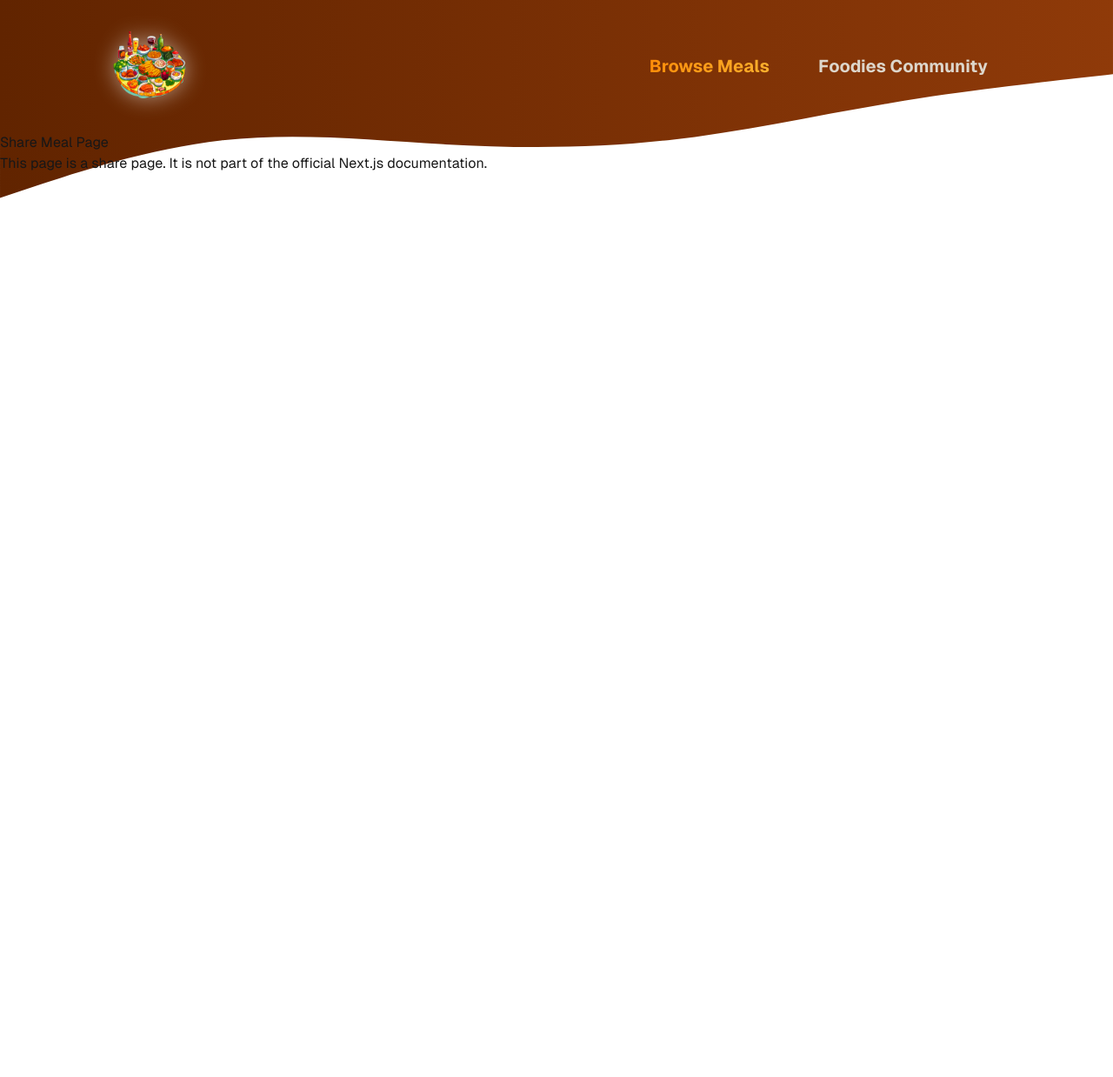
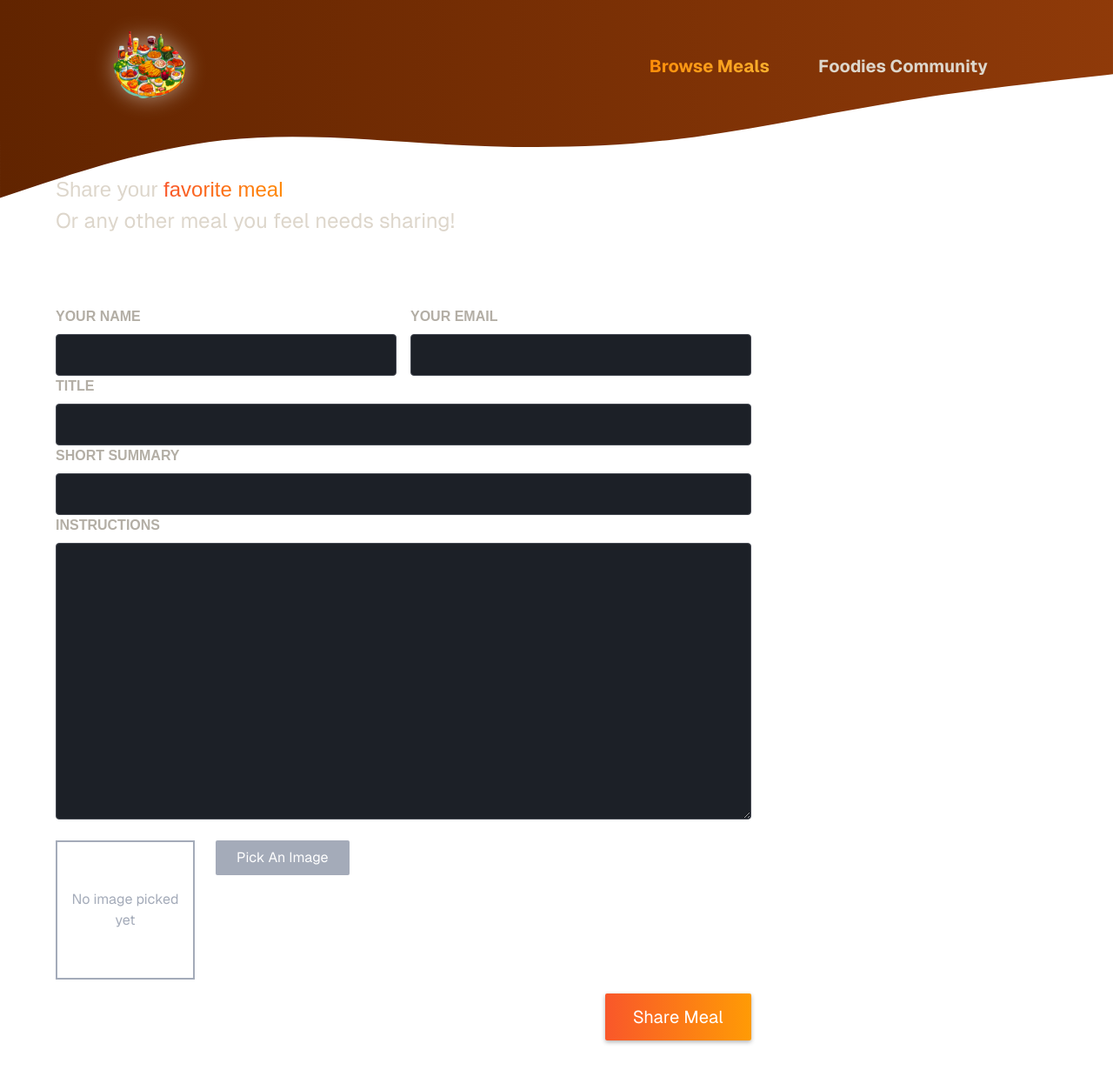
Before and after one commit to illusionnext/FoodieWebApp, a Next.js app: page /meals/share in a window 1280 px wide. Shown: the top 1238 px of the page at 87% size. Before the commit the page ends 800 px from the top, so only its background shows below. Built offline with nearby package versions, Linux system fonts and the light colour scheme.

Commit message:
added custom ImagePicker component

```diff
--- /dev/null
+++ b/app/meals/share/page.module.css
@@ -0,0 +1,96 @@
+.header {
+  gap: 3rem;
+  margin: 3rem auto 5rem;
+  width: 90%;
+  max-width: 75rem;
+  color: #ddd6cb;
+  font-size: 1.5rem;
+
+  & h1 {
+    font-family: Montserrat, sans-serif;
+
+    & .highlight {
+      background: linear-gradient(90deg, #f9572a, #ff8a05);
+      background-clip: text;
+      -webkit-text-fill-color: transparent;
+    }
+  }
+}
+
+.main {
+  width: 90%;
+  max-width: 75rem;
+  margin: 3rem auto;
+  color: white;
+
+  & .form {
+    max-width: 50rem;
+
+    & .row {
+      display: flex;
+      gap: 1rem;
+    }
+
+    & p {
+      width: 100%;
+
+      & label {
+        display: block;
+        margin-bottom: 0.5rem;
+        font-size: 1rem;
+        font-family: Montserrat, sans-serif;
+        text-transform: uppercase;
+        color: #b3aea5;
+        font-weight: bold;
+      }
+
+      & input,
+      & textarea {
+        display: block;
+        width: 100%;
+        padding: 0.5rem 1rem;
+        border-radius: 4px;
+        border: 1px solid #454952;
+        background: #1c2027;
+        font-size: 1.25rem;
+        font-family: Montserrat, sans-serif;
+        color: #ddd6cb;
+      }
+
+      & input:focus,
+      & textarea:focus {
+        outline-color: #f99f2a;
+        background-color: #1f252d;
+      }
+    }
+
+    & .actions {
+      text-align: right;
+
+      & button {
+        padding: 0.75rem 2rem;
+        background: linear-gradient(90deg, #f9572a, #ff9b05);
+        border: none;
+        color: #fff;
+        border-radius: 2px;
+        cursor: pointer;
+        font: inherit;
+        font-size: 1.25rem;
+        box-shadow: 0 2px 5px rgb(0 0 0 / 30%);
+      }
+
+      & button:hover,
+      & button:focus {
+        background: linear-gradient(90deg, #fd4715, #f9b241);
+      }
+
+      & button:disabled,
+      & button:hover:disabled,
+      & button:focus:disabled {
+        background: #ccc;
+        color: #979797;
+        cursor: not-allowed;
+      }
+    }
+  }
+}
--- a/app/meals/share/page.tsx
+++ b/app/meals/share/page.tsx
@@ -1,11 +1,51 @@
+import classes from "./page.module.css";
+import ImagePicker from "@/components/SSG-ServerSideGeneration/image-picker/image-picker";
+
 export default function ShareMealPage() {
   return (
-    <section>
-      <h1>Share Meal Page</h1>
-      <p>
-        This page is a share page. It is not part of the official Next.js
-        documentation.
-      </p>
-    </section>
+    <>
+      <header className={classes.header}>
+        <h1>
+          Share your <span className={classes.highlight}>favorite meal</span>
+        </h1>
+        <p>Or any other meal you feel needs sharing!</p>
+      </header>
+      <main className={classes.main}>
+        <form className={classes.form}>
+          <div className={classes.row}>
+            <p>
+              <label htmlFor="name">Your name</label>
+              <input type="text" id="name" name="name" required />
+            </p>
+            <p>
+              <label htmlFor="email">Your email</label>
+              <input type="email" id="email" name="email" required />
+            </p>
+          </div>
+          <p>
+            <label htmlFor="title">Title</label>
+            <input type="text" id="title" name="title" required />
+          </p>
+          <p>
+            <label htmlFor="summary">Short Summary</label>
+            <input type="text" id="summary" name="summary" required />
+          </p>
+          <p>
+            <label htmlFor="instructions">Instructions</label>
+            <textarea
+              id="instructions"
+              name="instructions"
+              rows={10}
+              required
+            ></textarea>
+          </p>
+          {/*<ImagePicker label={} image={} name={} />*/}
+          <ImagePicker label="mee" name="mwwww" />
+          <p className={classes.actions}>
+            <button type="submit">Share Meal</button>
+          </p>
+        </form>
+      </main>
+    </>
   );
 }
--- /dev/null
+++ b/components/SSG-ServerSideGeneration/image-picker/image-picker.module.css
@@ -0,0 +1,45 @@
+.controls {
+  display: flex;
+  align-items: flex-start;
+  gap: 1.5rem;
+  margin-bottom: 1rem;
+}
+
+.picker .input {
+  display: none;
+}
+
+.picker .button {
+  border: 0;
+  padding: 0.5rem 1.5rem;
+  background: #a4abb9;
+  border-radius: 2px;
+  cursor: pointer;
+  font: inherit;
+}
+
+.picker .button:hover,
+.picker .button:focus {
+  background: #b3b9c6;
+}
+
+.preview {
+  width: 10rem;
+  height: 10rem;
+  border: 2px solid #a4abb9;
+  display: flex;
+  justify-content: center;
+  align-items: center;
+  text-align: center;
+  color: #a4abb9;
+  position: relative;
+}
+
+.preview p {
+  margin: 0;
+  padding: 1rem;
+}
+
+.preview img {
+  object-fit: cover;
+}
--- /dev/null
+++ b/components/SSG-ServerSideGeneration/image-picker/image-picker.tsx
@@ -0,0 +1,71 @@
+"use client";
+import classes from "./image-picker.module.css";
+import React, { useState, useRef } from "react";
+import Image from "next/image";
+
+export default function ImagePicker({
+  label,
+  name,
+}: {
+  label: string;
+  name: string;
+}) {
+  const imageInputRef = useRef<HTMLInputElement>(null);
+
+  const [pickedImage, setPickedImage] = useState<string | null>(null);
+
+  const handlePickClick = () => {
+    imageInputRef.current?.click();
+  };
+
+  const handleImageChange = (event: React.ChangeEvent<HTMLInputElement>) => {
+    const files = event.target.files;
+    if (!files || files.length === 0) return;
+
+    const file = files[0];
+
+    const fileReader = new FileReader();
+    fileReader.onload = () => {
+      if (fileReader.result && typeof fileReader.result === "string") {
+        setPickedImage(fileReader.result); // Safely assign result
+      }
+    };
+    fileReader.readAsDataURL(file);
+  };
+
+  return (
+    <div className={classes.picker}>
+      <label htmlFor={name}>{label}</label>
+      <div className={classes.controls}>
+        <div className={classes.preview}>
+          {pickedImage ? (
+            <Image
+              src={pickedImage}
+              alt="The image selected by the user"
+              sizes="(max-width: 600px) 100vw, 10rem"
+              fill
+            />
+          ) : (
+            <p>No image picked yet</p>
+          )}
+        </div>
+        <input
+          type="file"
+          id={name}
+          name={name}
+          className={classes.input}
+          accept="image/png, image/jpg, image/webp"
+          ref={imageInputRef}
+          onChange={handleImageChange}
+        />
+        <button
+          type="button"
+          className={classes.button}
+          onClick={handlePickClick}
+        >
+          Pick An Image
+        </button>
+      </div>
+    </div>
+  );
+}
```
